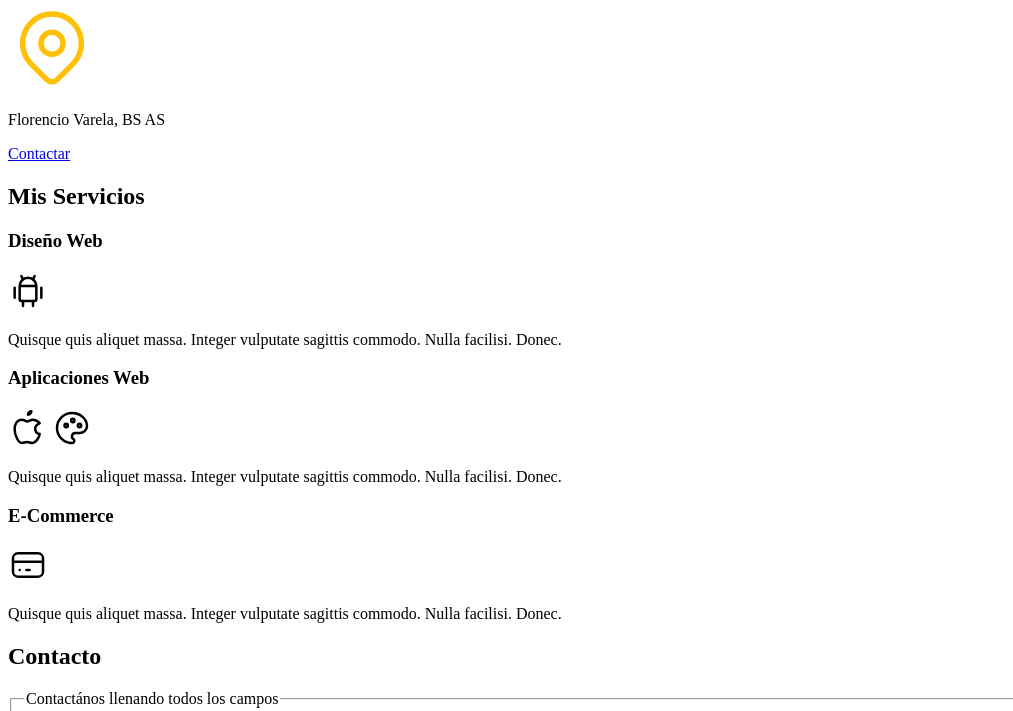
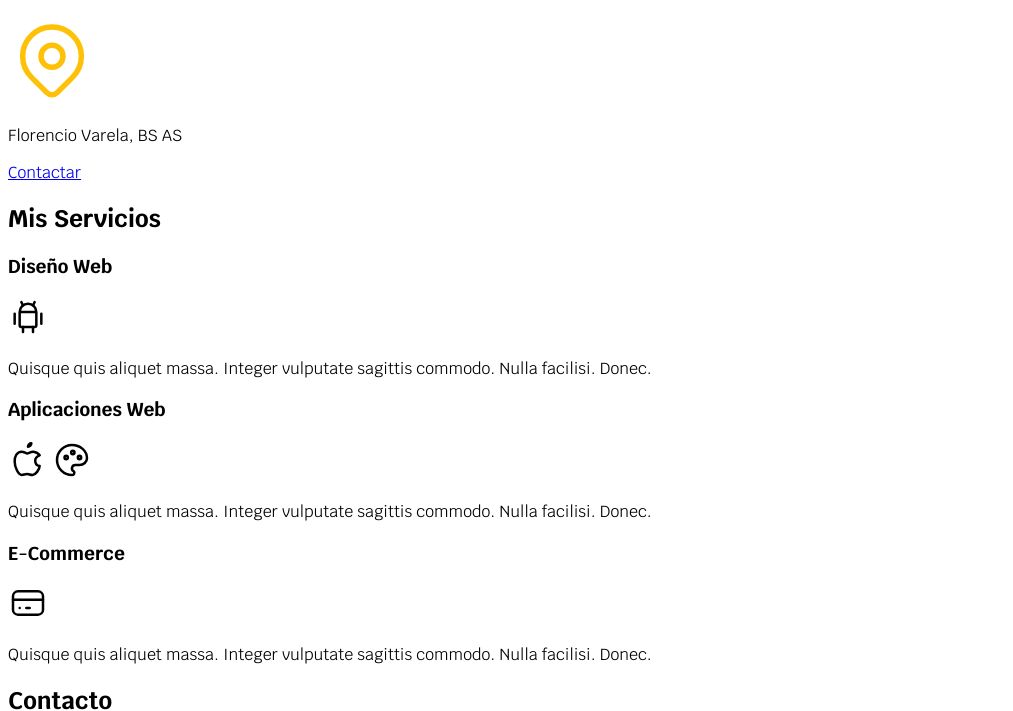
Before and after one commit to aplicacionesmoviles/proyectoweb, a plain HTML site: page index.html in a window 1280 px wide. Shown: the part 217-928 px from the top of the page, without its empty margins (0-1013 px from the left). Drawn offline with Linux system fonts and the light colour scheme.

Commit message:
agregue al css los fonts de google a todo elbody ddel html

```diff
--- a/css/styles.css
+++ b/css/styles.css
@@ -13,10 +13,12 @@ html {
 }
 body {
 	font-size: 16px; /*1rem=10px*/
+    font-family:'Krub', sans-serif;
 }
 .titulo{
     text-align:center;
     font-size:3.8rem;
+
 
 }
 .titulo span {
--- a/index.html
+++ b/index.html
@@ -4,6 +4,11 @@
     <meta charset="UTF-8">
     <meta name="viewport" content="width=device-width, initial-scale=1.0">
     <title>Mi pagina web</title>
+    <link rel="preconnect" href="https://fonts.googleapis.com">
+<link rel="preconnect" href="https://fonts.gstatic.com" crossorigin>
+<link href="https://fonts.googleapis.com/css2?family=Krub:ital,wght@0,200;0,300;0,400;0,500;0,600;0,700;1,200;1,300;1,400;1,500;1,600;1,700&display=swap" rel="stylesheet">
+
+
     <link rel="preload" href="css/styles.css" as="style">
     <link href="css/styles.css" rel="stylesheet"  >
 </head>
```
